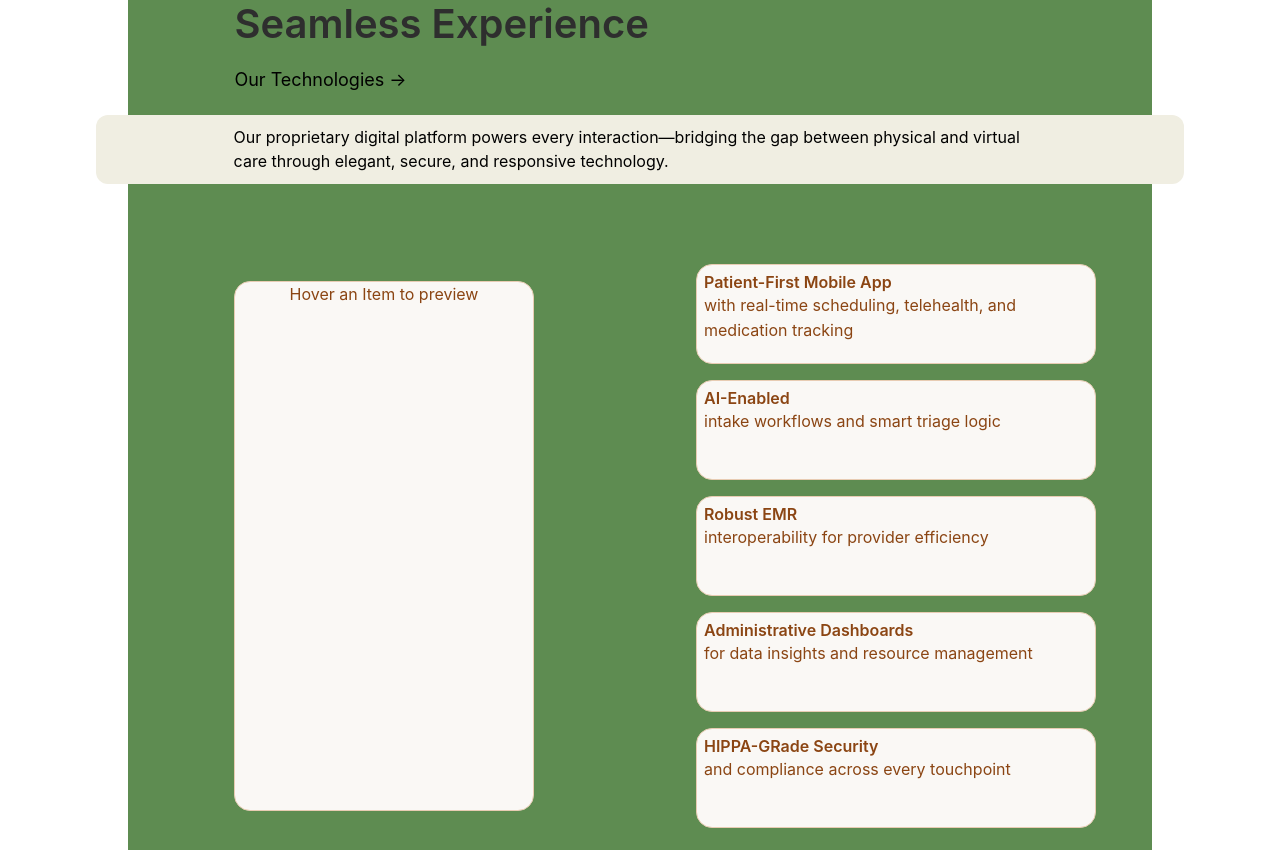
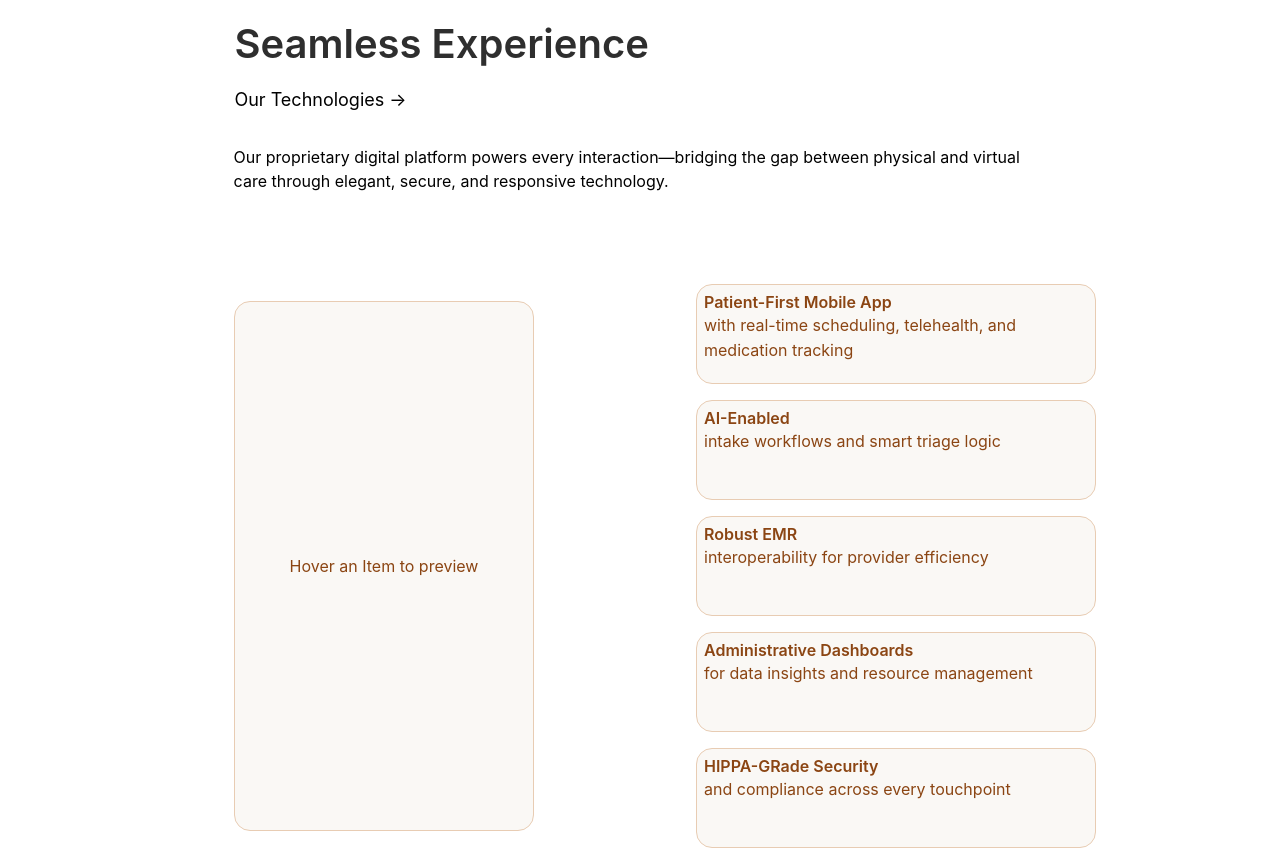
Before and after one commit to BennyXie/Altheros-Capital, a React (Create React App) app in the folder client/: page / in a window 1280 px wide. Shown: the part 2777-3627 px from the top of the page. Built offline with nearby package versions, Linux system fonts and the light colour scheme.

Commit message:
polished up technologies section

```diff
--- a/client/src/components/landing/sections/TechnologiesSection.jsx
+++ b/client/src/components/landing/sections/TechnologiesSection.jsx
@@ -87,11 +87,16 @@ const TechnologiesSection = () => {
           className={classes.containerMiddle}
           style={{ maxWidth: '85%' }}
         >
-          <Container style={{ maxWidth: '80%' }}>
-            <Text className={classes.middleText}>
-              {TECHNOLOGIES_CONFIG.text}
-            </Text>
-          </Container>
+          <motion.div
+            variants={fadeInUp}
+            transition={{ delay: 0.1 }}
+          >
+            <Container style={{ maxWidth: '80%' }}>
+              <Text className={classes.middleText}>
+                {TECHNOLOGIES_CONFIG.text}
+              </Text>
+            </Container>
+          </motion.div>
         </Container>
 
         {/* BOTTOM CONTAINER */}
--- a/client/src/components/landing/sections/TechnologiesSection.module.css
+++ b/client/src/components/landing/sections/TechnologiesSection.module.css
@@ -1,16 +1,18 @@
 .technologies{
-  background: var(--bg-primary);
+  background: var(--color-bg-white);
   position: relative;
+  padding-bottom: 20px;
+  padding-top: 20px;
 }
 
 .containerTop{
-  background-color: #5E8C51; /* need to like generalize this in theme.ks */
+  background: linear-gradient(135deg, var(--mint-primary) 0%, var(--mint-dark) 100%); /* need to like generalize this in theme.ks */
   border-top-left-radius: 12px;
   border-top-right-radius: 12px;
 }
 
 .containerMiddle{
-  background-color: #F0EEE2;
+  background-color: var(--gray-50);
    border-radius: 12px;
   padding: 10px;
 }
@@ -23,10 +25,9 @@
 }
 
 .containerBottom{
-  background-color: #5E8C51;
+  background: linear-gradient(135deg, var(--mint-primary) 0%, var(--mint-dark) 100%);
   border-bottom-left-radius: 12px;
   border-bottom-right-radius: 12px;
-  margin-bottom: 30px;
 }
 
 
@@ -34,7 +35,7 @@
   width: 400px;
   height: 100px;
   cursor: pointer;
-  background: var(--bg-primary);
+  background-color: var(--color-white) !important;
   padding: 7px;
 }
 
@@ -57,7 +58,7 @@
 .appMockup{
   width: 300px;
   height: 530px;
-  display: flex;
-  justify-content: center;
-  align-items: center;
+  display: flex !important;
+  justify-content: center !important;
+  align-items: center !important;
 }
```
